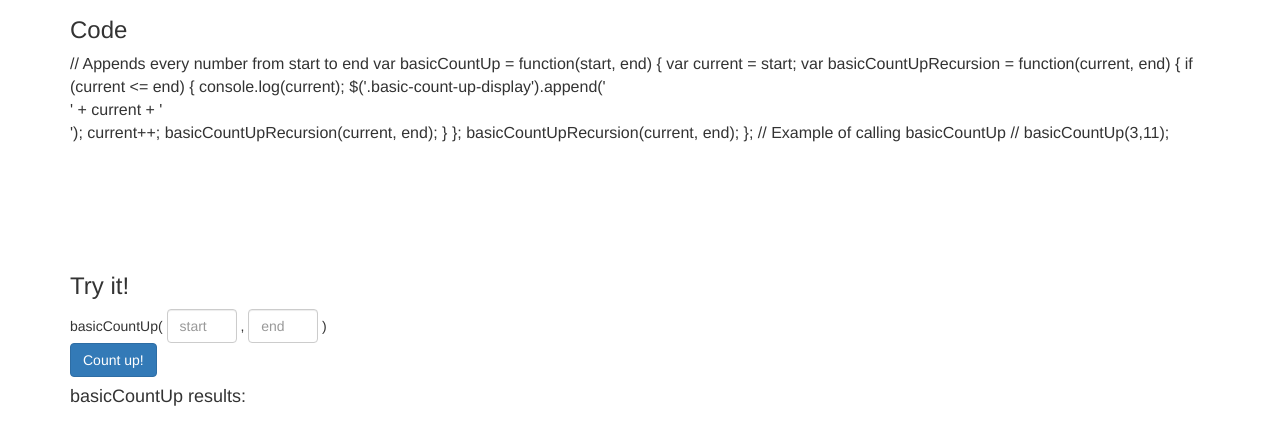
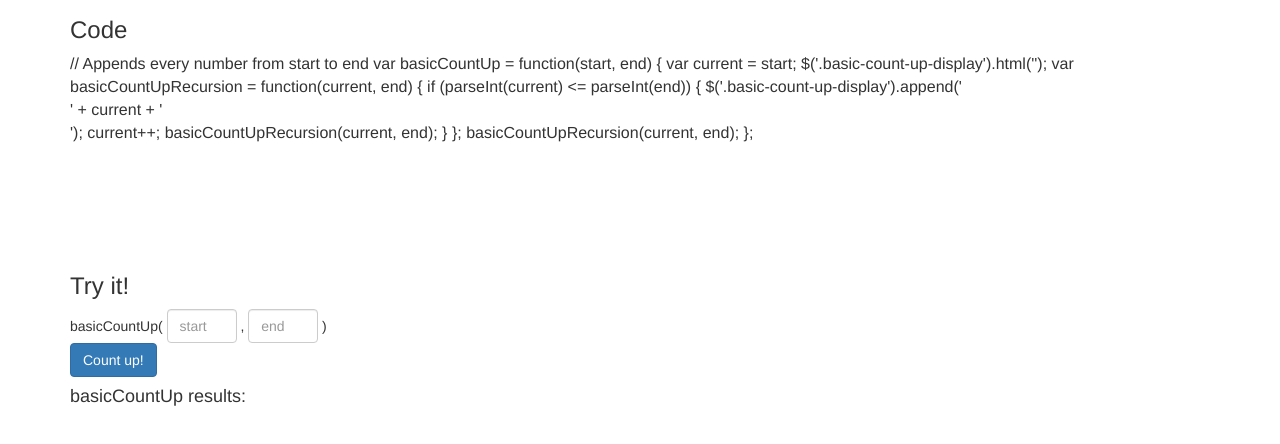
Before and after one commit to olinations/recursion-examples, a website: page index.html in a window 1280 px wide. Shown: the part 146-590 px from the top of the page. Drawn offline with nearby package versions, Linux system fonts and the light colour scheme.

Commit message:
fix function on index.html

```diff
--- a/index.html
+++ b/index.html
@@ -16,12 +16,11 @@
     <h3>Code</h3>
     <div id="editor-basic-count-up">// Appends every number from start to end
 var basicCountUp = function(start, end) {
-
   var current = start;
+  $('.basic-count-up-display').html('');
 
   var basicCountUpRecursion = function(current, end) {
-    if (current <= end) {
-      console.log(current);
+    if (parseInt(current) <= parseInt(end)) {
       $('.basic-count-up-display').append('<div>' + current + '</div>');
       current++;
       basicCountUpRecursion(current, end);
@@ -30,10 +29,7 @@ var basicCountUp = function(start, end) {
 
   basicCountUpRecursion(current, end);
 
-};
-
-// Example of calling basicCountUp
-// basicCountUp(3,11);</div>
+};</div>
 
     <h3>Try it!</h3>
       basicCountUp(
```
